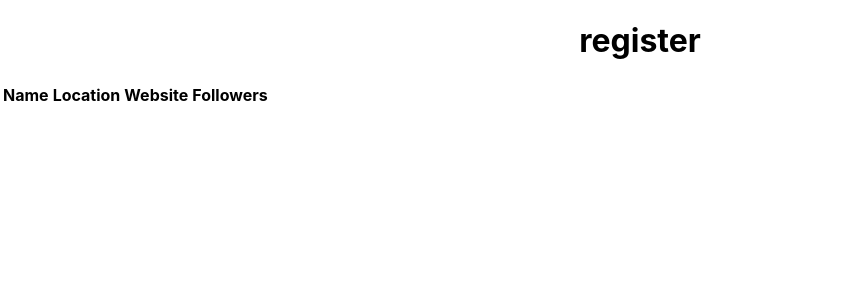
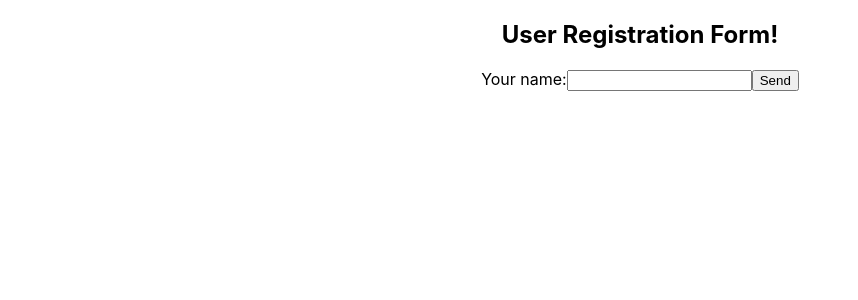
Before and after one commit to surajjayraman/react-router-example, a React (Create React App) app: page /register in a window 1280 px wide. Shown: the top 300 px of the page, without its empty margins (0-858 px from the left). Built offline with nearby package versions, Linux system fonts and the light colour scheme; no server answers.

Commit message:
Create form to capture user info.

```diff
--- a/src/App.js
+++ b/src/App.js
@@ -2,13 +2,19 @@ import './App.css';
 import { Route, Routes } from 'react-router-dom';
 import HomePage from './components/HomePage';
 import UserPage from './components/UserPage';
+import Form from './components/Form';
 
 function App() {
+  const onSubmit = (username) => {
+    console.log(username);
+  }
+
   return (
     <div className="App">
       <Routes>
         <Route exact path="/" element={<HomePage/>} />
         <Route path="/:id" element={<UserPage />} />
+        <Route path="/register" element={<Form onSubmit={onSubmit} />} />
       </Routes>
 
     </div>
--- /dev/null
+++ b/src/components/Form.jsx
@@ -0,0 +1,34 @@
+import { useState } from 'react';
+const Form = (props) => {
+    const { onSubmit } = props;
+    const [username, setUsername] = useState("");
+
+    // submits username
+    // prevents browser from reloading
+    const updateUser = (event) => {
+        onSubmit(username);
+        event.preventDefault();
+        setUsername("");
+    }
+
+    return (
+        <div>
+            <h2> User Registration Form!</h2>
+            <form onSubmit={updateUser}>
+                <label>
+                    Your name:
+                    <input type="text" value={username}
+                    onChange={event => setUsername(event.target.value)}
+                    />
+                </label>
+
+                <button type="submit">Send</button>
+
+            </form>
+
+        </div>
+    )
+
+}
+
+export default Form;
```
